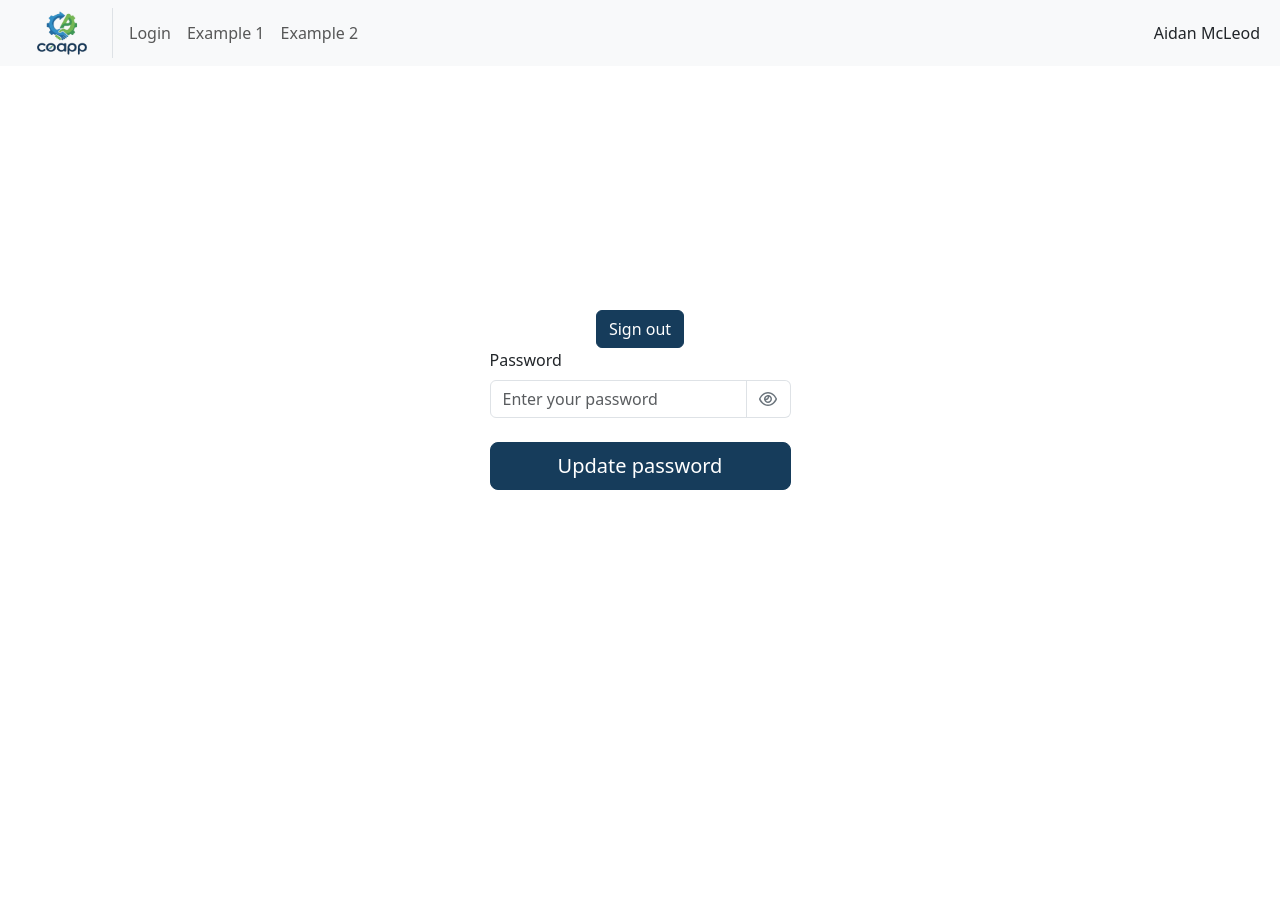
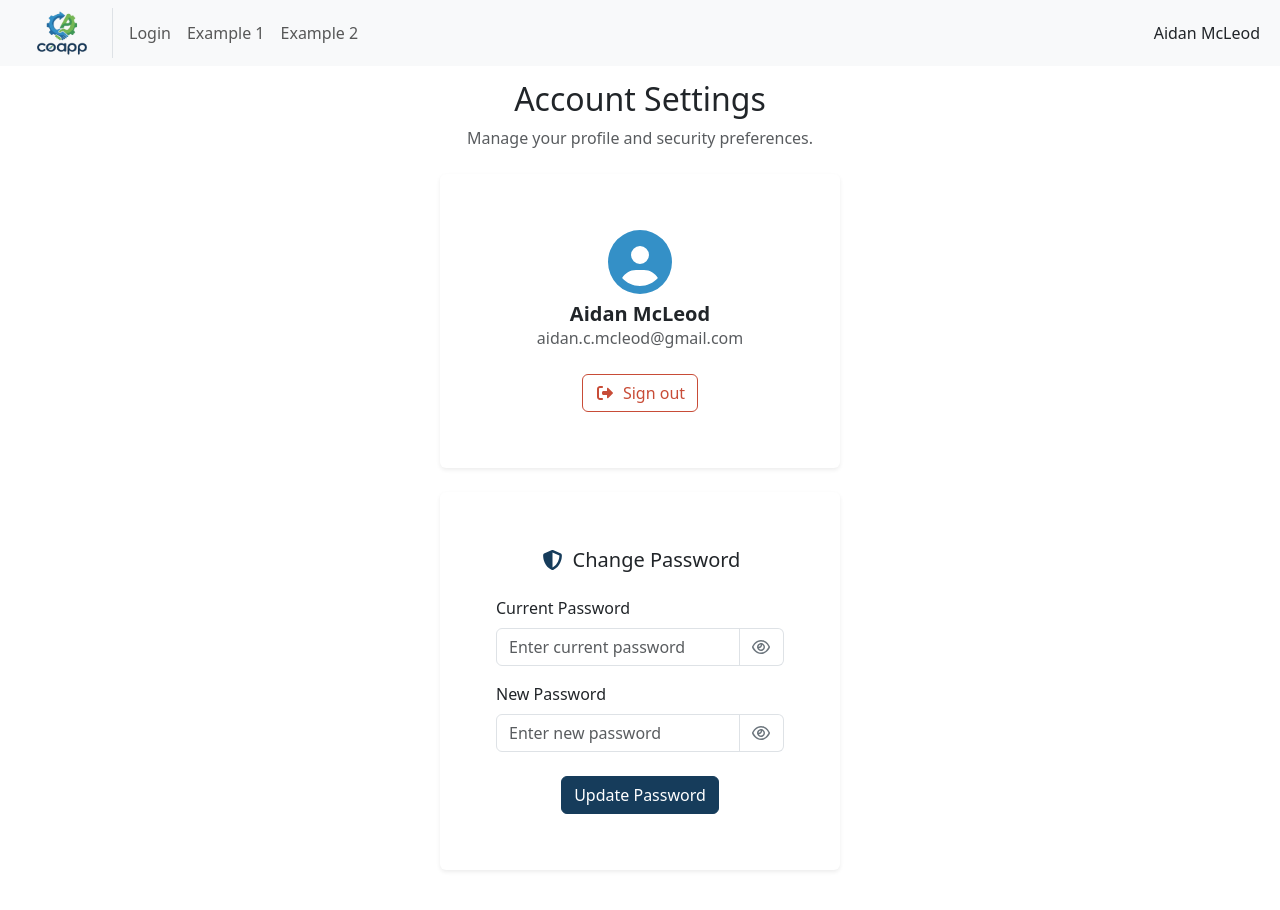
Before and after one commit to Co-App-Team/frontend, a React (Vite) app: page /account in a window 1280 px wide. Shown: the top 910 px of the page. Before the commit the page ends 800 px from the top, so only its background shows below. Built offline with nearby package versions, Linux system fonts and the light colour scheme; sample sign-in values are in the browser's storage.

Commit message:
Create account page design

```diff
--- a/src/api/userApi.js
+++ b/src/api/userApi.js
@@ -1,5 +1,9 @@
-import axiosClient from './api';
+export const changePassword = (oldPassword, newPassword) => {
+  return { message: 'Password updated successfully.' + oldPassword + newPassword };
+  // return axiosClient.get('/user/update-password', { oldPassword, newPassword });
+};
 
-export const changePassword = (oldPassword, newPassword) => {
-  return axiosClient.get('/user/update-password', { oldPassword, newPassword });
+export const whoami = () => {
+  return { email: 'aidan.c.mcleod@gmail.com', firstName: 'Aidan', lastName: 'McLeod' };
+  // return axiosClient.get('/user/whoami');
 };
--- /dev/null
+++ b/src/components/account/ChangePasswordCard.jsx
@@ -0,0 +1,138 @@
+// Component developed in part using Gemini: https://gemini.google.com/share/c31dbfa579e1
+
+import { useState } from 'react';
+import { Button, Form, InputGroup, Card, Spinner } from 'react-bootstrap';
+import { FontAwesomeIcon } from '@fortawesome/react-fontawesome';
+import { faShieldAlt } from '@fortawesome/free-solid-svg-icons';
+import ShowPasswordButton from '../common/ShowPasswordButton';
+
+const ChangePasswordCard = ({ isLoading, onSubmit, error }) => {
+  const [formData, setFormData] = useState({ oldPassword: '', newPassword: '' });
+  const [showOldPassword, setShowOldPassword] = useState(false);
+  const [showNewPassword, setShowNewPassword] = useState(false);
+  const [validated, setValidated] = useState(false);
+
+  const isNewPasswordValid = formData.newPassword.length >= 6;
+
+  const onChange = (e) => {
+    setFormData({ ...formData, [e.target.name]: e.target.value.trim() });
+  };
+
+  const handleSubmit = async (e) => {
+    e.preventDefault();
+    setValidated(true);
+
+    if (!isNewPasswordValid || !formData.oldPassword) {
+      return;
+    }
+
+    // Call parent function. Expecting a boolean return to determine if we clear the form.
+    const success = await onSubmit(formData.oldPassword, formData.newPassword);
+
+    if (success) {
+      setFormData({ oldPassword: '', newPassword: '' });
+      setValidated(false);
+    }
+  };
+
+  return (
+    <Card
+      className="shadow-sm border-0"
+      style={{ maxWidth: '25rem' }}>
+      <Card.Header className="bg-white border-bottom-0 pt-4 pb-0 px-4">
+        <h5 className="mb-0">
+          <FontAwesomeIcon
+            icon={faShieldAlt}
+            className="me-2 text-primary"
+          />
+          Change Password
+        </h5>
+      </Card.Header>
+      <Card.Body className="p-4">
+        <Form
+          noValidate
+          onSubmit={handleSubmit}>
+          {/* Old Password */}
+          <Form.Group
+            className="text-start mb-3"
+            controlId="oldPassword">
+            <Form.Label>Current Password</Form.Label>
+            <InputGroup hasValidation>
+              <Form.Control
+                name="oldPassword"
+                type={showOldPassword ? 'text' : 'password'}
+                value={formData.oldPassword}
+                onChange={onChange}
+                placeholder="Enter current password"
+                isInvalid={validated && !formData.oldPassword}
+                disabled={isLoading}
+              />
+              <ShowPasswordButton
+                isShowingPassword={showOldPassword}
+                isLoading={isLoading}
+                onClick={() => setShowOldPassword(!showOldPassword)}
+                isInvalid={validated && !formData.oldPassword}
+              />
+              <Form.Control.Feedback type="invalid">
+                Current password is required.
+              </Form.Control.Feedback>
+            </InputGroup>
+          </Form.Group>
+
+          {/* New Password */}
+          <Form.Group
+            className="text-start mb-4"
+            controlId="newPassword">
+            <Form.Label>New Password</Form.Label>
+            <InputGroup hasValidation>
+              <Form.Control
+                name="newPassword"
+                type={showNewPassword ? 'text' : 'password'}
+                value={formData.newPassword}
+                onChange={onChange}
+                placeholder="Enter new password"
+                isInvalid={validated && !isNewPasswordValid}
+                disabled={isLoading}
+              />
+              <ShowPasswordButton
+                isShowingPassword={showNewPassword}
+                isLoading={isLoading}
+                onClick={() => setShowNewPassword(!showNewPassword)}
+                isInvalid={validated && !isNewPasswordValid}
+              />
+              <Form.Control.Feedback type="invalid">
+                Password must be at least 6 characters.
+              </Form.Control.Feedback>
+            </InputGroup>
+          </Form.Group>
+
+          <div className="d-grid d-flex justify-content-center">
+            <Button
+              variant="primary"
+              type="submit"
+              disabled={isLoading}>
+              {isLoading ? (
+                <>
+                  <Spinner
+                    as="span"
+                    animation="border"
+                    size="sm"
+                    role="status"
+                    aria-hidden="true"
+                    className="me-2"
+                  />
+                  Updating...
+                </>
+              ) : (
+                'Update Password'
+              )}
+            </Button>
+          </div>
+        </Form>
+        {error && <p className="text-danger mt-3 mb-0">{error}</p>}
+      </Card.Body>
+    </Card>
+  );
+};
+
+export default ChangePasswordCard;
--- /dev/null
+++ b/src/components/account/ProfileCard.jsx
@@ -0,0 +1,56 @@
+// Component developed in part using Gemini: https://gemini.google.com/share/c31dbfa579e1
+
+import { Button, Card, Row, Col, Placeholder } from 'react-bootstrap';
+import { FontAwesomeIcon } from '@fortawesome/react-fontawesome';
+import { faUserCircle, faSignOutAlt } from '@fortawesome/free-solid-svg-icons';
+
+const ProfileCard = ({ user, onSignOut, error }) => {
+  return (
+    <Card className="shadow-sm mb-4 border-0">
+      <Card.Body className="p-4">
+        <div>
+          <FontAwesomeIcon
+            icon={faUserCircle}
+            size="4x"
+            className="text-secondary"
+          />
+          {user ? (
+            <>
+              <div className="text-center mt-2">
+                <h5 className="mb-0 fw-bold">
+                  {user.firstName} {user.lastName}
+                </h5>
+                <div className="text-muted text-break">{user.email}</div>
+              </div>
+            </>
+          ) : (
+            <>
+              <div className="text-center mt-2">
+                <Placeholder
+                  as="p"
+                  animation="glow"
+                  className="mb-0">
+                  <Placeholder xs={6} />
+                  <Placeholder xs={8} />
+                </Placeholder>
+              </div>
+            </>
+          )}
+        </div>
+        <Button
+          variant="outline-danger"
+          onClick={onSignOut}
+          className="mt-4">
+          <FontAwesomeIcon
+            icon={faSignOutAlt}
+            className="me-2"
+          />
+          Sign out
+        </Button>
+        {error && <p className="text-danger mt-3 mb-0">{error}</p>}
+      </Card.Body>
+    </Card>
+  );
+};
+
+export default ProfileCard;
--- a/src/components/common/GlobalNavbar.jsx
+++ b/src/components/common/GlobalNavbar.jsx
@@ -1,12 +1,21 @@
-import { Container, Row, Col, NavDropdown } from 'react-bootstrap';
+import { Container, Row, Col } from 'react-bootstrap';
 import Nav from 'react-bootstrap/Nav';
 import Navbar from 'react-bootstrap/Navbar';
 import styles from '../styling/common/GlobalNavbar.module.css';
 
 import coappLogo from '../../assets/coapp_logo.png';
 import { NavLink, Outlet } from 'react-router-dom';
+import useApi from '../../hooks/useApi';
+import { whoami } from '../../api/userApi';
+import { useEffect } from 'react';
 
-function GlobalNavbar() {
+const GlobalNavbar = () => {
+  const { request: whoamiCallback, data: user } = useApi(whoami);
+
+  useEffect(() => {
+    whoamiCallback();
+  }, [whoamiCallback]);
+
   return (
     <>
       <Navbar
@@ -54,7 +63,7 @@ function GlobalNavbar() {
               className="ms-2 me-2"
               as={NavLink}
               to="/account">
-              Aidan McLeod
+              {user && `${user.firstName} ${user.lastName}`}
             </Nav.Link>
           </Navbar.Collapse>
         </Container>
@@ -62,6 +71,6 @@ function GlobalNavbar() {
       <Outlet />
     </>
   );
-}
+};
 
 export default GlobalNavbar;
--- a/src/pages/AccountPage.jsx
+++ b/src/pages/AccountPage.jsx
@@ -1,128 +1,87 @@
-import { Button, Form, InputGroup, Row } from 'react-bootstrap';
+// Component developed in part using Gemini: https://gemini.google.com/share/c31dbfa579e1
+
+import { useEffect, useState } from 'react';
+import { Container, Row, Col, Alert } from 'react-bootstrap';
 import useApi from '../hooks/useApi';
 import { useAuthContext } from '../contexts/AuthContext';
 import { signOut } from '../api/authApi';
-import { useState } from 'react';
-import ShowPasswordButton from '../components/common/ShowPasswordButton';
-import { changePassword } from '../api/userApi';
+import { changePassword, whoami } from '../api/userApi';
 import { getErrorMessage } from '../utils/errorUtils';
+import ChangePasswordCard from '../components/account/ChangePasswordCard';
+import ProfileCard from '../components/account/ProfileCard';
+
+// Wait fuck these are 401s but I don't want them to sign the user out....
+const changePasswordErrorMappings = {
+  REQUEST_HAS_NULL_OR_EMPTY_FIELD: 'Please provide both your current password, and a new one',
+  EMAIL_NOT_REGISTERED: 'Your account is not activated, please try logging in again', // TODO: This should log the user out wtf
+  ACCOUNT_NOT_ACTIVATED: 'New password must be at least 6 characters',
+  INVALID_EMAIL_OR_PASSWORD: 'Huh',
+};
 
 const AccountPage = () => {
   const { request: signOutCallback } = useApi(signOut);
   const { request: changePasswordCallback, isLoading } = useApi(changePassword);
+  const { request: whoamiCallback, data: user } = useApi(whoami);
+
+  useEffect(() => {
+    whoamiCallback();
+  }, [whoamiCallback]);
 
   const { setIsLoggedIn } = useAuthContext();
 
-  const [formData, setFormData] = useState({
-    oldPassword: '',
-    newPassword: '',
-  });
-
-  const [error, setError] = useState('');
-  const [showError, setShowError] = useState(false);
-  const [showPassword, setShowPassword] = useState(false);
-
-  // TODO: 2 of these?
-  const toggleShowPassword = () => {
-    setShowPassword(!showPassword);
-  };
-
-  const validatePassword = (password) => {
-    return password.length >= 6;
-  };
-
-  const isPasswordValid = validatePassword(formData.oldPassword);
+  const [changePasswordError, setChangePasswordError] = useState('');
+  const [signOutError, setSignOutError] = useState('');
 
   const handleSignOut = async () => {
+    setSignOutError('');
     try {
       await signOutCallback();
       setIsLoggedIn(false);
     } catch (error) {
-      // Bruh
-      // TODO: Error paths
-
       const message = getErrorMessage(error);
-      setError(message);
-      console.log(error);
+      setSignOutError(message);
     }
   };
 
-  const handlePasswordChange = async (e) => {
-    e.preventDefault();
-
-    if (!isPasswordValid) {
-      setShowError(true);
-      return;
-    }
+  const handlePasswordChange = async (oldPassword, newPassword) => {
+    setChangePasswordError('');
     try {
-      await changePasswordCallback(formData.oldPassword, formData.newPassword);
+      await changePasswordCallback(oldPassword, newPassword);
+      return true;
     } catch (error) {
-      // TODO: Error paths
-      console.log(error);
-      const message = getErrorMessage(error);
-      setError(message);
+      const message = getErrorMessage(error, changePasswordErrorMappings);
+      setChangePasswordError(message);
+      return false;
     }
   };
 
-  const onPasswordChange = (e) => {
-    setFormData({ ...formData, oldPassword: e.target.value.trim().trimStart() });
-  };
-
   return (
-    <>
-      <Button onClick={handleSignOut}>Sign out</Button>
-
-      <Form>
-        <Form.Group
-          name="Password"
-          className={'text-start ' + (showError && !isPasswordValid ? 'mb-3' : 'mb-4')}
-          controlId="formBasicPassword">
-          <div className="text-start">
-            <Form.Label>Password</Form.Label>
+    <Container className="py-5">
+      <Row className="justify-content-center">
+        <Col
+          xs={12}
+          md={12}
+          lg={12}
+          xl={12}>
+          <div className="mb-4">
+            <h2>Account Settings</h2>
+            <p className="text-muted">Manage your profile and security preferences.</p>
           </div>
 
-          <InputGroup hasValidation>
-            <Form.Control
-              autoComplete="new-password"
-              type={showPassword ? 'text' : 'password'}
-              isInvalid={showError && !isPasswordValid}
-              placeholder="Enter your password"
-              onChange={onPasswordChange}
-              disabled={isLoading}
-              value={formData.password}
-            />
-            <ShowPasswordButton
-              isShowingPassword={showPassword}
-              isLoading={isLoading}
-              onClick={toggleShowPassword}
-              isInvalid={showError && !isPasswordValid}
-            />
-            <Form.Control.Feedback type="invalid">
-              Password must be at least 6 characters
-            </Form.Control.Feedback>
-          </InputGroup>
-        </Form.Group>
-        <div className="d-grid">
-          <Button
-            variant="primary"
-            type="submit"
-            onClick={handlePasswordChange}
-            size="lg"
-            disabled={isLoading}>
-            {isLoading ? (
-              <Spinner
-                animation="border"
-                role="status">
-                <span className="visually-hidden">Loading...</span>
-              </Spinner>
-            ) : (
-              'Update password'
-            )}
-          </Button>
-        </div>
-      </Form>
-      {error && <span className="text-danger mt-3">{error}</span>}
-    </>
+          <ProfileCard
+            user={user}
+            onSignOut={handleSignOut}
+            error={signOutError}
+          />
+
+          <ChangePasswordCard
+            isLoading={isLoading}
+            onSubmit={handlePasswordChange}
+            error={changePasswordError}
+          />
+        </Col>
+      </Row>
+    </Container>
   );
 };
 
```
